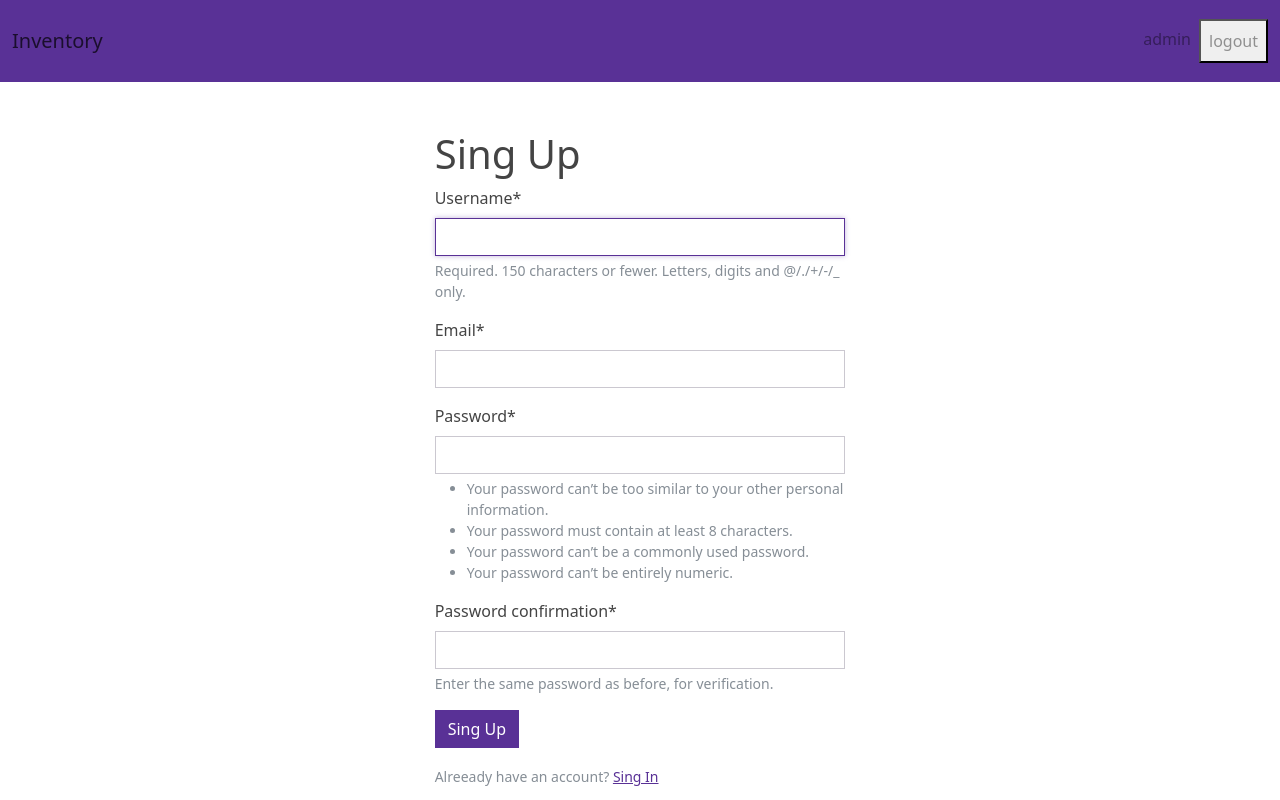
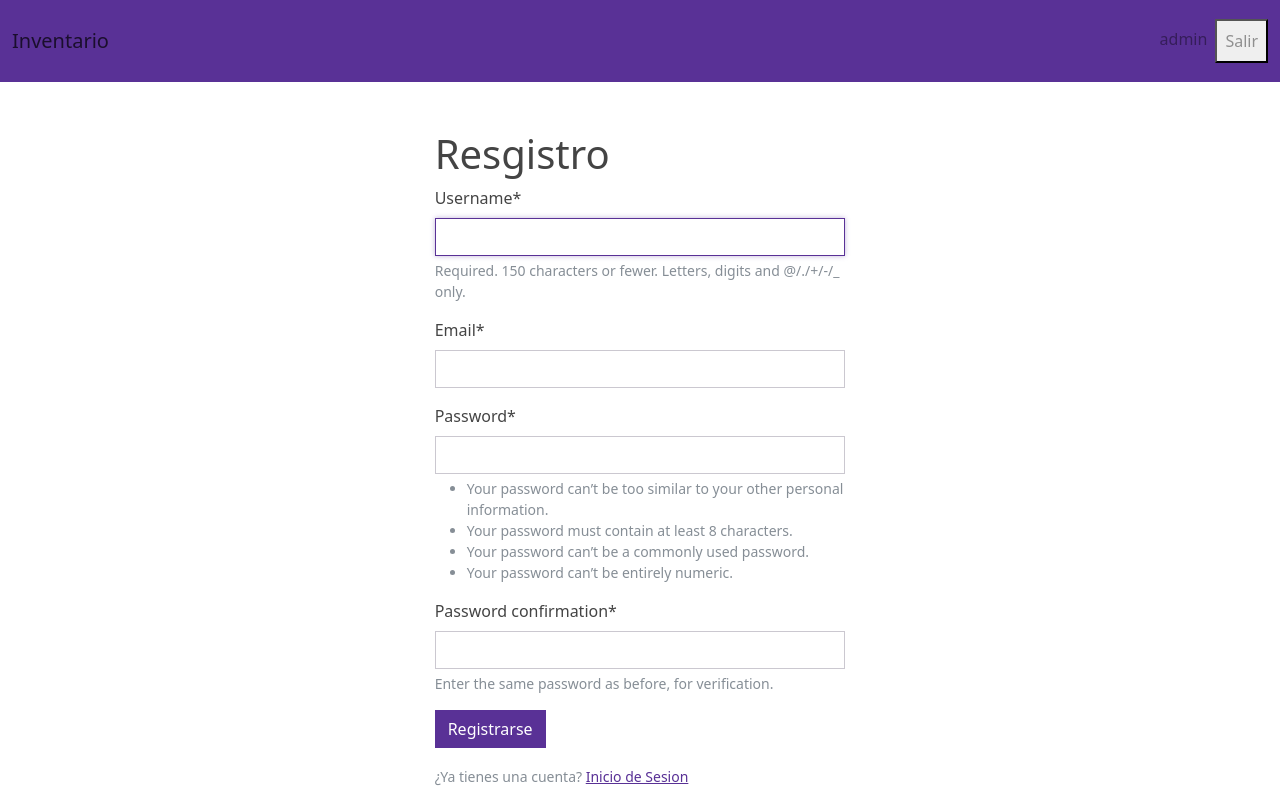
Before and after one commit to DragonCelesty/Technical_Lead_Superbeauty_test, a Django app: page /singup/ in a window 1280 px wide. Run offline with Django 5.2, Linux system fonts and the light colour scheme; a user stored in the database is signed in; some libraries are stand-ins or nearby versions.

Commit message:
correcion de etiquetas

```diff
--- a/inventory/templates/inventory/login.html
+++ b/inventory/templates/inventory/login.html
@@ -4,14 +4,14 @@
 {% block content %}
     <div class="row">
         <div class="col-11 col-md-4 mx-auto mt-5">
-            <h1>Log In</h1>
+            <h1>Inicio de Sesion</h1>
             <form method="post">
                 {% csrf_token %}
                 {{ form|crispy }}
-                <button class="btn btn-outline-primary">Sing IN</button>
+                <button class="btn btn-outline-primary">Iniciar</button>
             </form>
             <div class="pt-3">
-                <small class="text-muted">Need an account? <a href="{% url 'singup' %}" class="ml-2">Sing Up</a></small>
+                <small class="text-muted">¿Necesitas una cuenta?<a href="{% url 'singup' %}" class="ml-2">Registrate</a></small>
             </div>
         </div>
     </div>
--- a/inventory/templates/inventory/logout.html
+++ b/inventory/templates/inventory/logout.html
@@ -3,10 +3,10 @@
 {% block content %}
     <div class="row">
         <div class="col-11 col-md-4 mx-auto mt-5">
-            <h2>You Have Been Logged Out</h2>
+            <h2>Has cerrado sesion</h2>
             <div class="border-top pt-3">
                 <small class="text-muted">
-                    <a href="{% url 'login' %}">Log In Again</a>
+                    <a href="{% url 'login' %}">Iniciar Sesion</a>
                 </small>
             </div>
         </div>
--- a/inventory/templates/inventory/navigation.html
+++ b/inventory/templates/inventory/navigation.html
@@ -1,6 +1,6 @@
 <nav class="navbar navbar-expand-lg bg-primary" data-bs-theme="dark">
     <div class="container-fluid">
-        <a class="navbar-brand" href="{% url 'index' %}">Inventory</a>
+        <a class="navbar-brand" href="{% url 'index' %}">Inventario</a>
         <button class="navbar-toggler" type="button" data-bs-toggle="collapse" data-bss-target="#navbarNav" aria-controls="navbarNav"
                 aria-expanded="false" aria-label="Toggle navigation">
             <span class="navbar-toggler-icon"></span>
@@ -14,15 +14,15 @@
                     <li class="nav-item">
                         <form method="post" action="{% url 'logout' %}">
                              {% csrf_token %}
-                             <button type="submit" class="nav-link">logout</button>
+                             <button type="submit" class="nav-link">Salir</button>
                         </form>
                     </li>
                  {% else %}
                     <li class="nav-item">
-                        <a class="nav-link" href="{% url 'login' %}">Sing In</a>
+                        <a class="nav-link" href="{% url 'login' %}">Iniciar Sesion</a>
                     </li>
                     <li class="nav-item">
-                        <a class="nav-link" href="{% url 'singup' %}">Sing Up</a>
+                        <a class="nav-link" href="{% url 'singup' %}">Registrarse</a>
                     </li>
                 {% endif %}
             </ul>
--- a/inventory/templates/inventory/singup.html
+++ b/inventory/templates/inventory/singup.html
@@ -4,7 +4,7 @@
 {% block content %}
     <div class="row">
         <div class="col-11 col-md-4 mx-auto mt-5">
-            <h1>Sing Up</h1>
+            <h1>Resgistro</h1>
             {% if form.errors %}
                  {% for field in form %}
                     {% for error in field.errors %}
@@ -23,10 +23,10 @@
             <form method="post">
                 {% csrf_token %}
                 {{ form|crispy }}
-                <button class="btn btn-primary" type="submit">Sing Up</button>
+                <button class="btn btn-primary" type="submit">Registrarse</button>
             </form>
             <div class="pt-3">
-                <small class="text-muted">Alreeady have an account? <a href="{% url 'login' %}" class="ml-2">Sing In</a></small>
+                <small class="text-muted">¿Ya tienes una cuenta? <a href="{% url 'login' %}" class="ml-2">Inicio de Sesion</a></small>
             </div>
         </div>
     </div>
```
Also changed, not shown: db.sqlite3.
